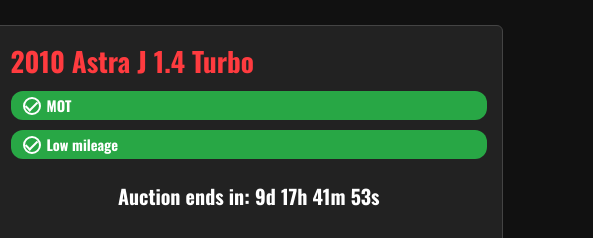
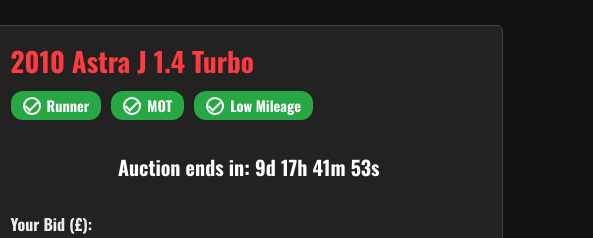
Before and after one commit to torquebay/torquebay, a website: page public/index.html in a window 1280 px wide. Shown: the part 160-398 px from the top of the page, 687-1280 px from the left. Drawn offline with nearby package versions, Linux system fonts and the light colour scheme.

Commit message:
Update index.html

```diff
--- a/public/index.html
+++ b/public/index.html
@@ -407,12 +407,17 @@
   <div class="details" role="region" aria-labelledby="carTitle" tabindex="0">
     <h2 id="carTitle">2010 Astra J 1.4 Turbo</h2>
 
-    <div class="badge" aria-label="MOT status">
-  <span class="tick" aria-hidden="true"></span> MOT
-</div>
-<div class="badge blue" aria-label="Low mileage">
-  <span class="tick" aria-hidden="true"></span> Low mileage
-</div>
+    <div class="badges" aria-label="Car condition, MOT status and mileage">
+  <div class="badge" aria-label="Runner condition">
+    <span class="tick" aria-hidden="true"></span> Runner
+  </div>
+  <div class="badge" aria-label="MOT status">
+    <span class="tick" aria-hidden="true"></span> MOT
+  </div>
+  <div class="badge badge-blue" aria-label="Low mileage">
+    <span class="tick" aria-hidden="true"></span> Low Mileage
+  </div>
+    </div>
 
     <div id="auctionEnds" aria-live="polite" aria-atomic="true" aria-label="Auction countdown">
       Auction ends in: <span id="countdown">Loading...</span>
```
